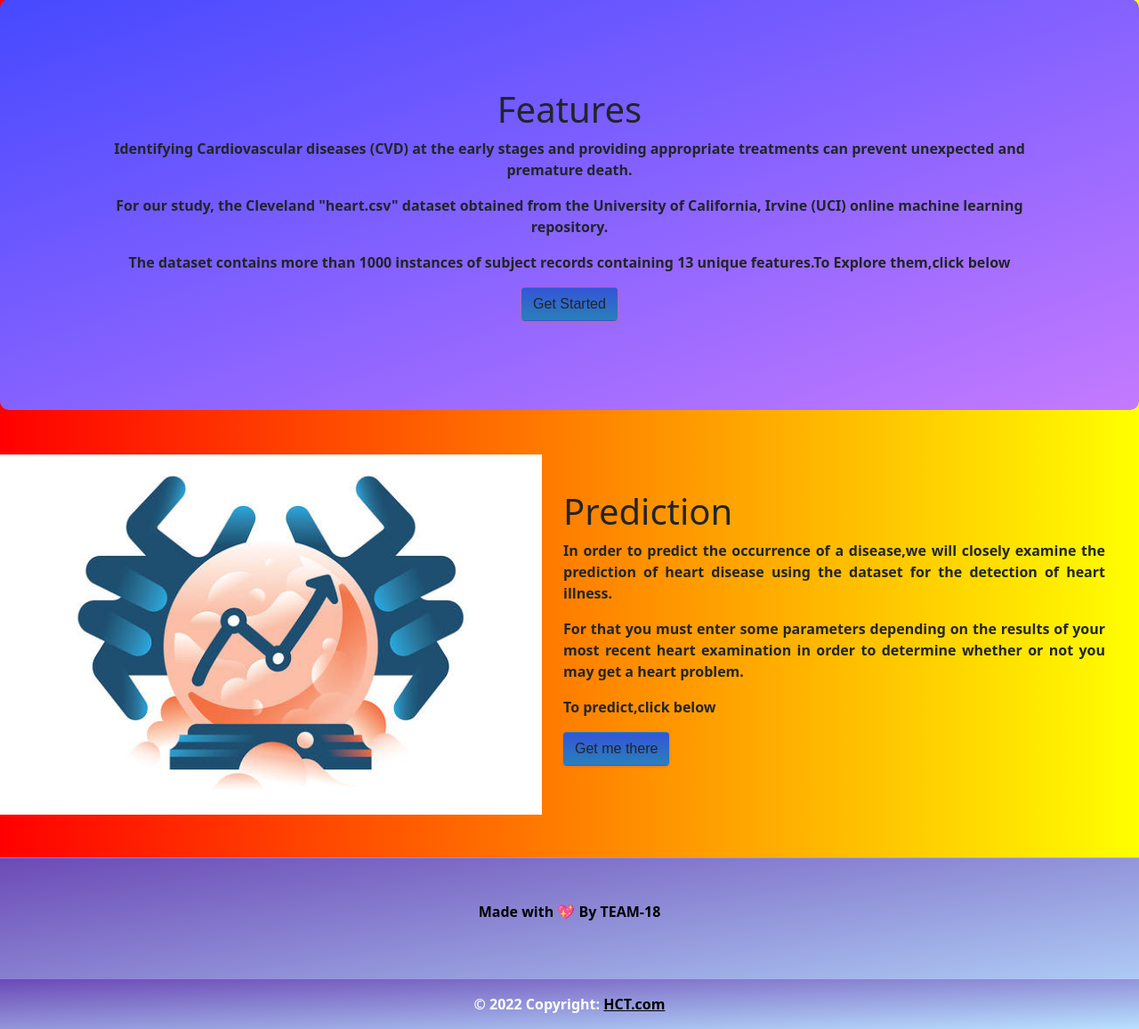
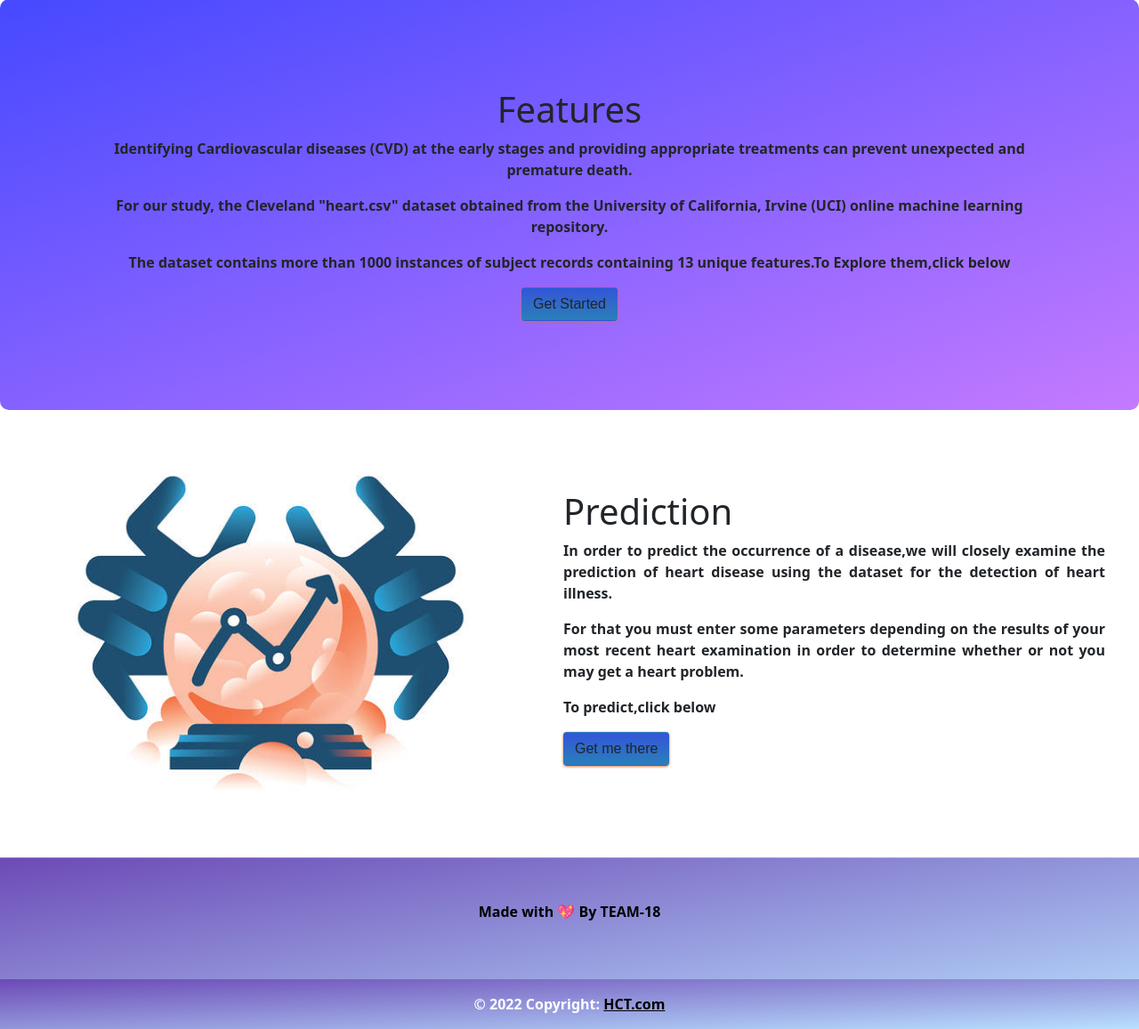
Before and after one commit to surya3652/Heart-care-Taker, a Flask app: page / in a window 1280 px wide. Shown: the part 721-1878 px from the top of the page at 89% size. Run offline with Flask 2, Linux system fonts and the light colour scheme; parts of the project's set-up code (start-up, migrations or seed data) failed here and were passed over.

Commit message:
Update styleForHome.css

```diff
--- a/static/styleForHome.css
+++ b/static/styleForHome.css
@@ -3,7 +3,6 @@ body{
   margin:0;
   padding:0;
   overflow-x:hidden;
-  background-image: linear-gradient(to right, red , yellow);
 }
 .headstyle {
     color: rgb(255, 255, 255);
```
